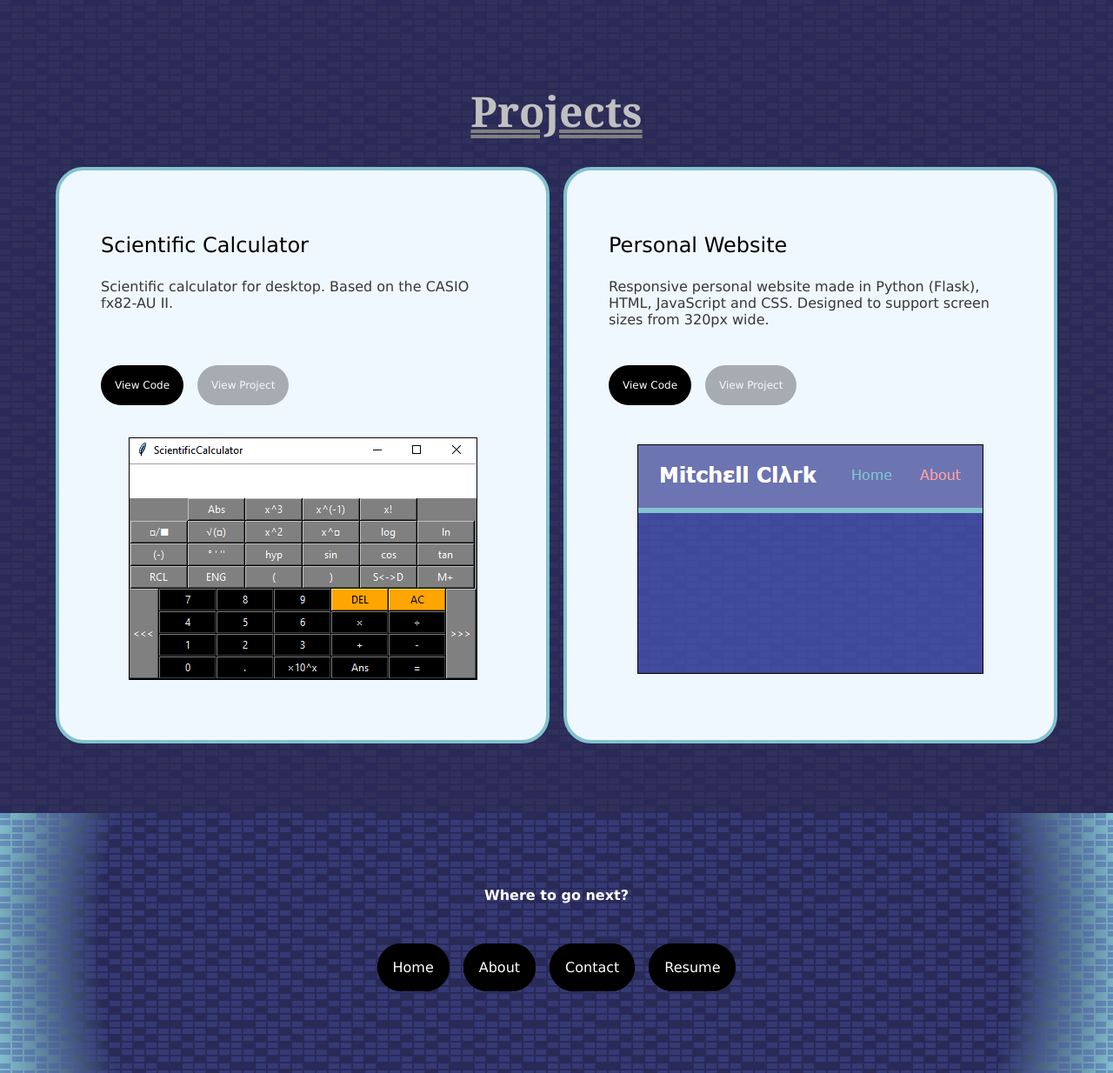
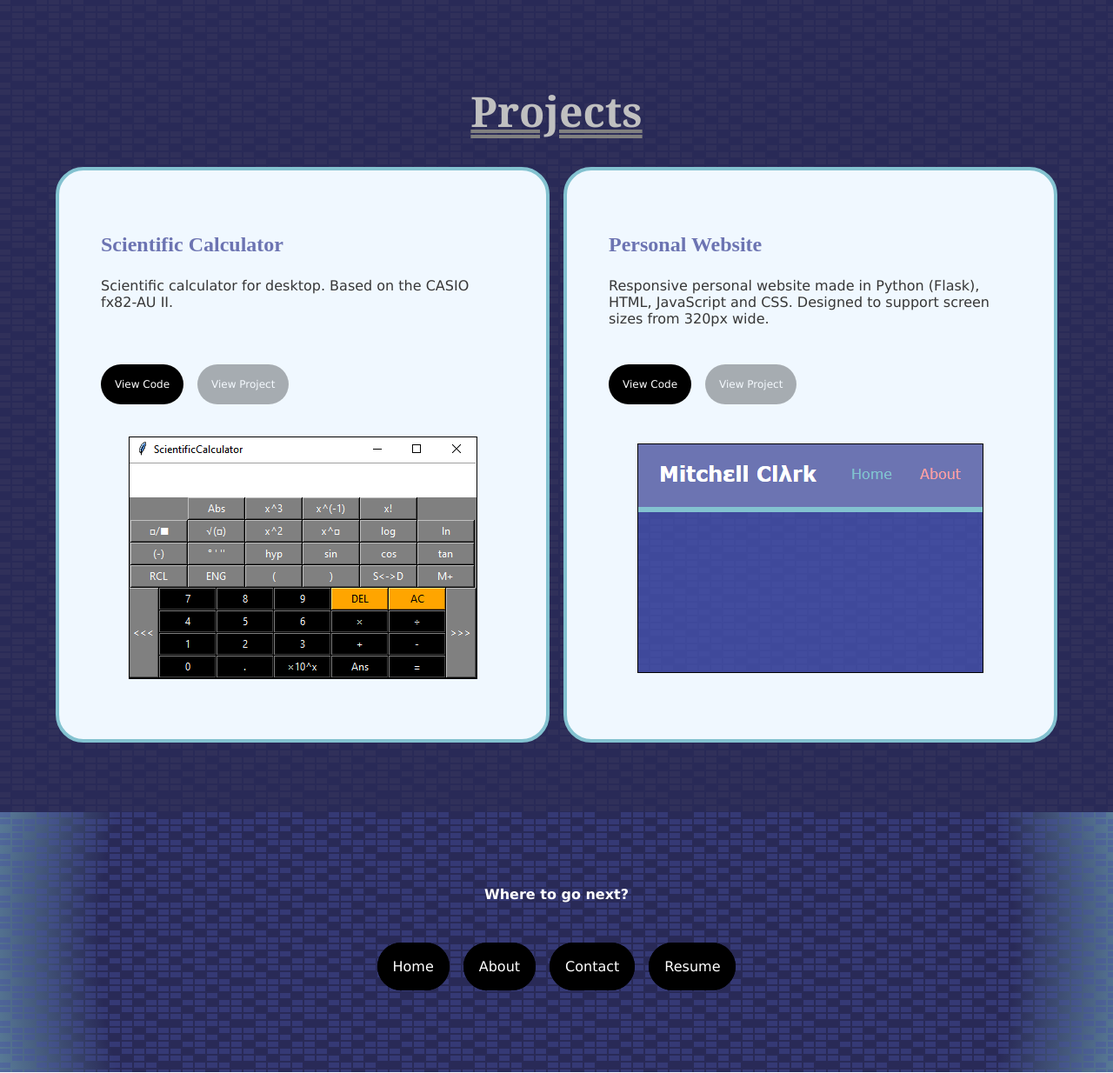
Before and after one commit to MitchellJC/PersonalWebsite, a Flask app: page / in a window 1280 px wide. Shown: the part 801-2035 px from the top of the page at 87% size. Run offline with Flask 2, Linux system fonts and the light colour scheme; some libraries are stand-ins or nearby versions.

Commit message:
Update main.css

```diff
--- a/static/css/main.css
+++ b/static/css/main.css
@@ -4,6 +4,9 @@
 	--dark-blue: #3F499B;
 	--light-purple: #6C74B2;
 	--very-dark-blue: #292a57;
+
+	--transparent-light-blue: #83c2d088;
+	--transparent-very-dark-blue: #292a5750;
 
 	--nav-gradient: linear-gradient(to right, var(--very-dark-blue), var(--light-purple));
 
@@ -48,8 +51,10 @@ ul{
 }
 
 h3{
-	font-weight: normal;
-	font-size: 1.5em;
+	font-family: 'Times New Roman', Times, serif;
+	color: var(--light-purple);
+	font-weight: bold;
+	font-size: x-large;
 }
 
 section{
@@ -619,8 +624,8 @@ input[type="submit"]:active{
 
 /* Footer Section. */
 .footer-section{
-	background: rgb(138, 154, 247);
-	background-image: var(--background-image), radial-gradient(circle, var(--very-dark-blue) 80%, var(--light-blue));
+	background: var(--very-dark-blue);
+	background-image: var(--background-image), radial-gradient(circle, var(--transparent-very-dark-blue) 80%, var(--transparent-light-blue));
 	min-height: 0;
 }
 
```
